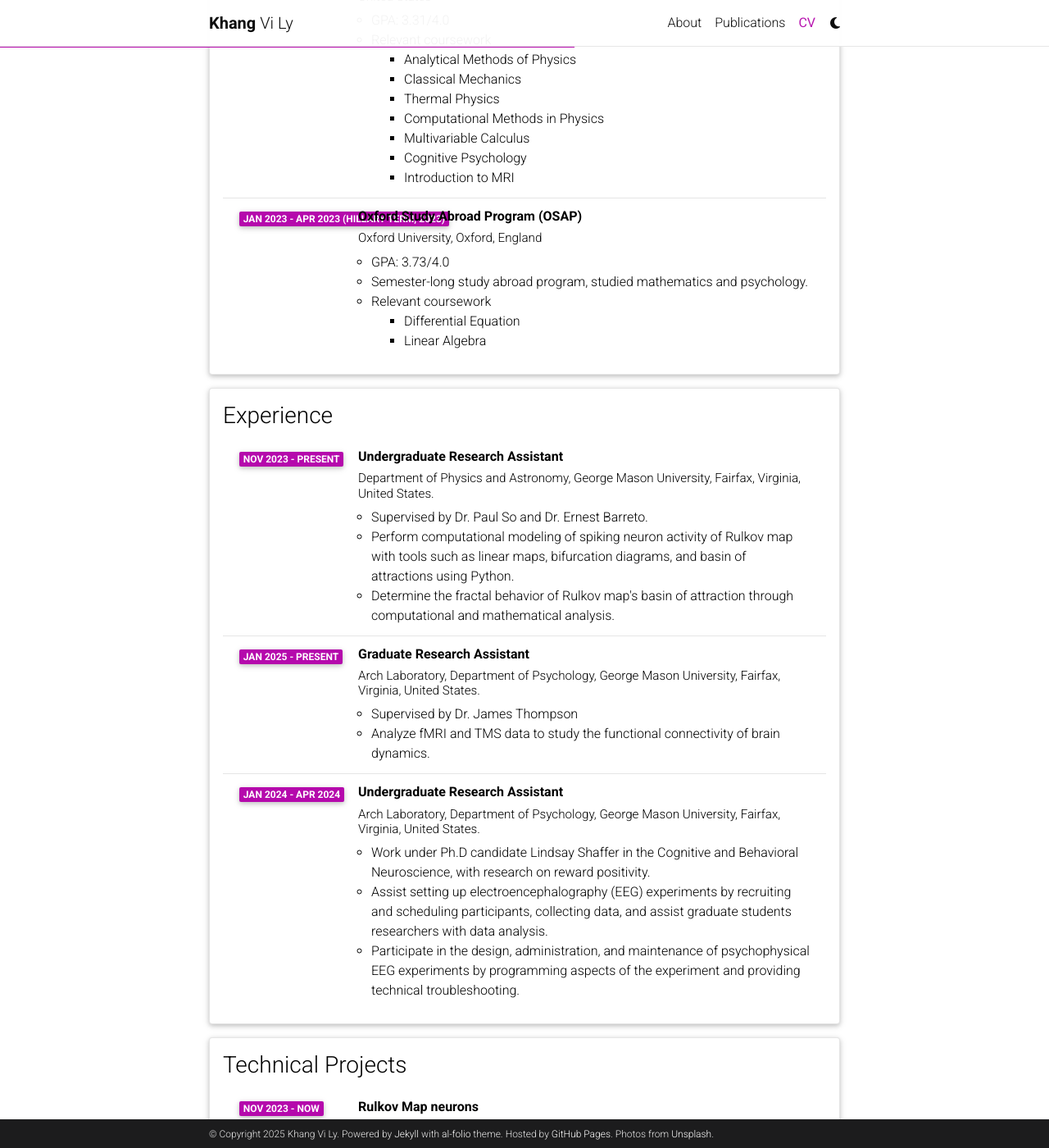
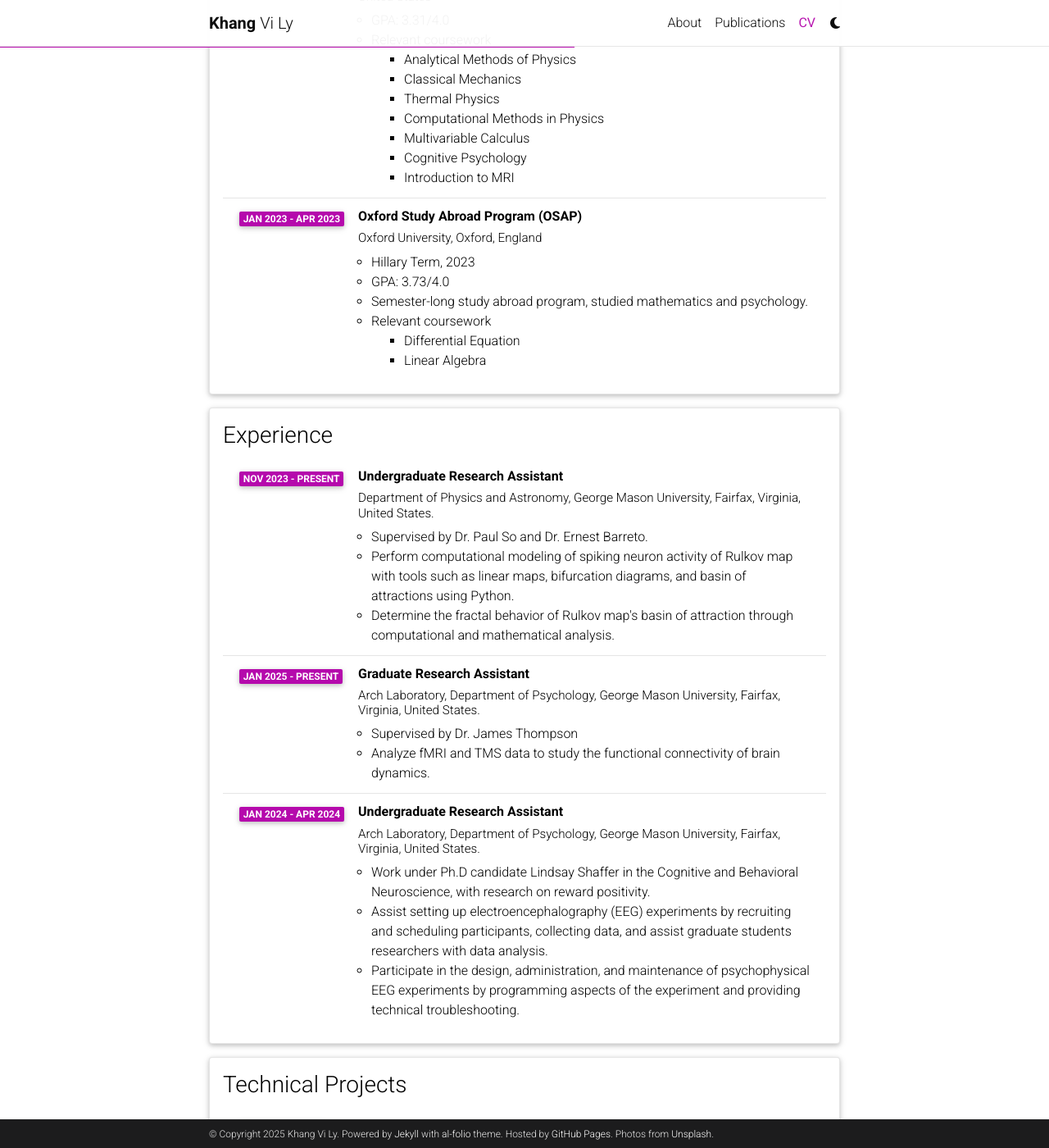
Before and after one commit to lvkhang123/lvkhang123.github.io, a Jekyll site: the page built from _pages/cv.md, in a window 1280 px wide and 1400 px high, scrolled down 984 px. Shown: the whole window at 82% size. Built offline with Jekyll 4.4.1, drawn with Linux system fonts in a browser that asks for light colours; comment, search, counter and statistics services are not loaded; a style sheet for code colours, icons or effects is not loaded; some of the changed text lies outside the part shown.

Commit message:
CV_Change8

```diff
--- a/_data/cv.yml
+++ b/_data/cv.yml
@@ -53,8 +53,9 @@
             - Introduction to MRI
     - title: Oxford Study Abroad Program (OSAP)
       institution: Oxford University, Oxford, England
-      year: Jan 2023 - Apr 2023 (Hillary Term, 2023)
+      year: Jan 2023 - Apr 2023
       description:
+        - Hillary Term, 2023
         - "GPA: 3.73/4.0"
         - Semester-long study abroad program, studied mathematics and psychology.
         - title: Relevant coursework
@@ -101,10 +102,7 @@
     - title: Programming / Data analysis
       description:
       - Python - Primary programming tools to perform computational modelling of Rulkov map.
-      - title: Libraries
-        description:
-        - Numpy, Matplotlib
-      - MATLAB -  Filter data and perform data analysis using fMRI and TMS raw data.
+      - MATLAB - Filter data and perform data analysis using fMRI and TMS raw data.
     - title: Documentation
       description:
       - LaTeX - Experience writing research papers, taking notes, doing homework and creating presentation slides.
```
